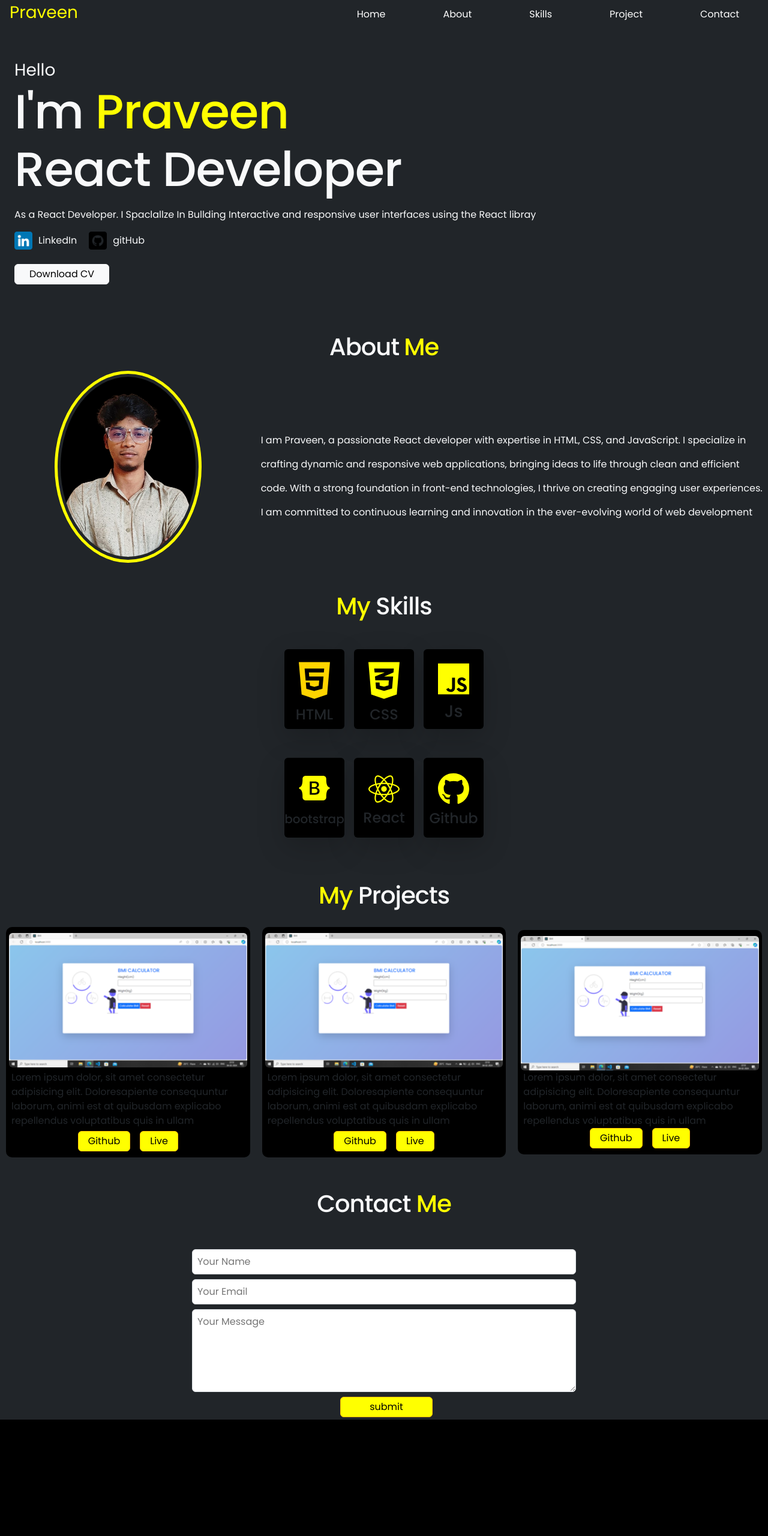
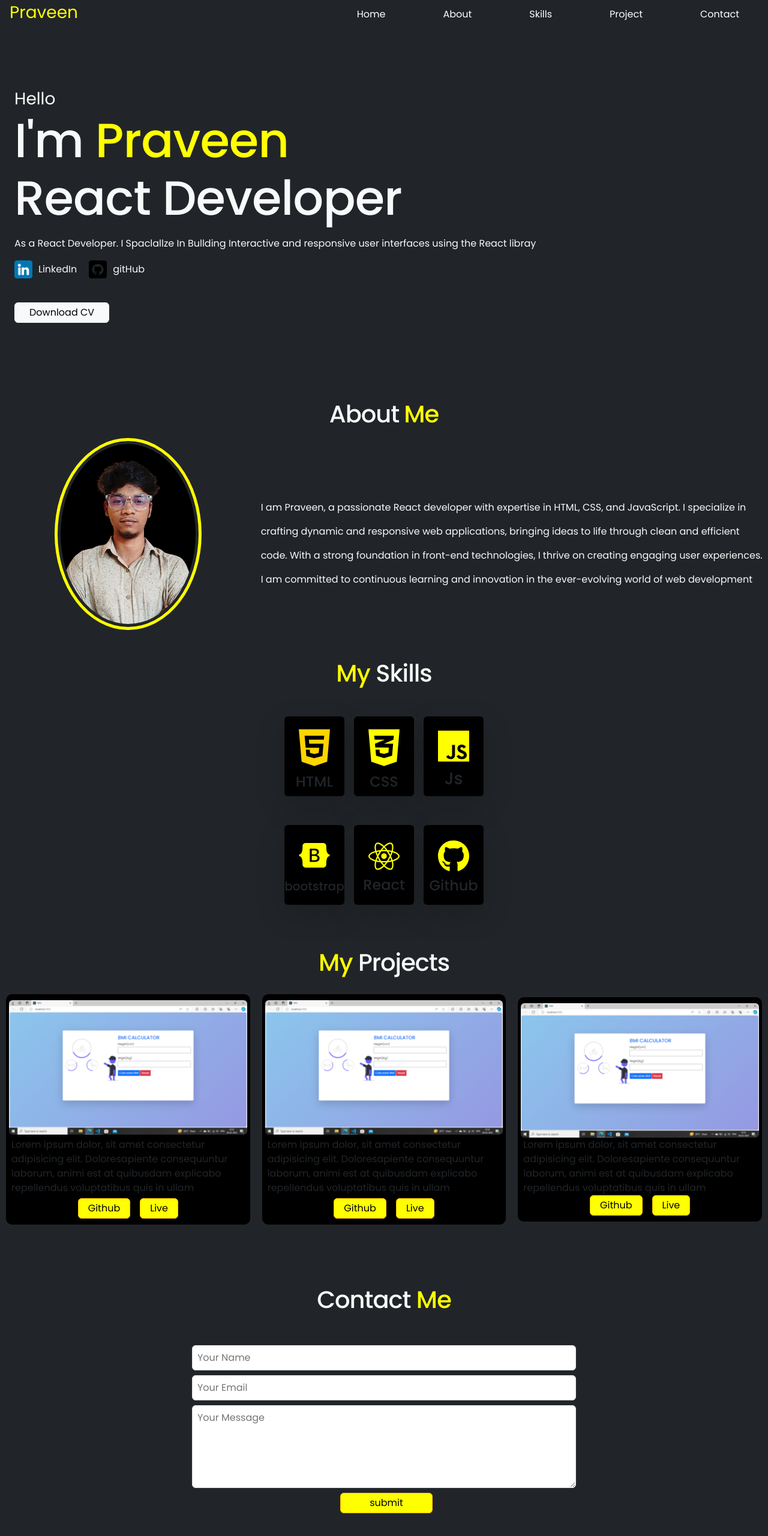
Before and after one commit to PraveeDurairaj/Port, a React (Create React App) app: page / in a window 1280 px wide. Shown: the top 2560 px of the page at 60% size. Before the commit the page ends 2366 px from the top, so only its background shows below. Built offline with nearby package versions, Linux system fonts and the light colour scheme.

Commit message:
add function

```diff
--- a/src/components/1Navigation/Nav.jsx
+++ b/src/components/1Navigation/Nav.jsx
@@ -15,7 +15,7 @@ const Navigation = () => {
             <Nav.Link href="#About" style={{'color':'white'}} className='px-4 mx-4 pt-2'>About</Nav.Link>
             <Nav.Link href="#skill-header" style={{'color':'white'}} className='px-4 mx-4 pt-2'>Skills</Nav.Link>
             <Nav.Link href="#Projects" style={{'color':'white'}} className='px-4 mx-4 pt-2'>Project</Nav.Link>
-            <Nav.Link href="#link" style={{'color':'white'}} className='px-4 mx-4 pt-2'>Contact</Nav.Link>
+            <Nav.Link href="#contact" style={{'color':'white'}} className='px-4 mx-4 pt-2'>Contact</Nav.Link>
           </Nav>
         </Navbar.Collapse>
       </Container>
--- a/src/components/2Home/Home.jsx
+++ b/src/components/2Home/Home.jsx
@@ -10,20 +10,20 @@ import gitHub from './github.png'
 const Home = () => {
   return (
 
-    <Container fluid className='bg-dark text-light mt-0 ' id='Home'>
+    <Container fluid className='bg-dark text-light py-5 ' id='Home'>
       <div className='home-container py-5'>
         <p className='pt-5 ps-4 fs-3'>Hello</p>
         <h1 className='ps-4 display-1'>I'm <span>Praveen</span></h1>
         <h1 className='ps-4 display-1' >React Developer</h1>
         <p className='ps-4 my-3'>As a React Developer. I Spaclallze In Bullding
           Interactive and responsive user interfaces using the React libray</p>
-        <div className="intro-icons-container ps-4 mt-3">
+        <div className="intro-icons-container ps-4 my-3 mt-2">
           <div className="linkedIn-container icon-container">
-            <img src={linkedIn} alt="" />
+            <a href="https://www.linkedin.com/in/praveendurairaj15/"><img src={linkedIn}/></a>
             <p>LinkedIn</p>
           </div>
           <div className="gitHub-container icon-container">
-            <img src={gitHub} alt="" />
+            <a href="https://github.com/PraveeDurairaj"><img src={gitHub}/></a>
             <p>gitHub</p>
           </div>
         </div>
--- a/src/components/6Contact/Contact.jsx
+++ b/src/components/6Contact/Contact.jsx
@@ -4,7 +4,7 @@ import './contact.css'
 
 const Contact = () => {
     return (
-        <Container className='bg-dark' fluid>
+        <Container className='bg-dark py-5' fluid id='contact'>
             <div className='contact-container'>
                 <div className="contact-container-header">
                     <h1 className='text-center text-light py-5'>Contact <span>Me</span></h1>
```
